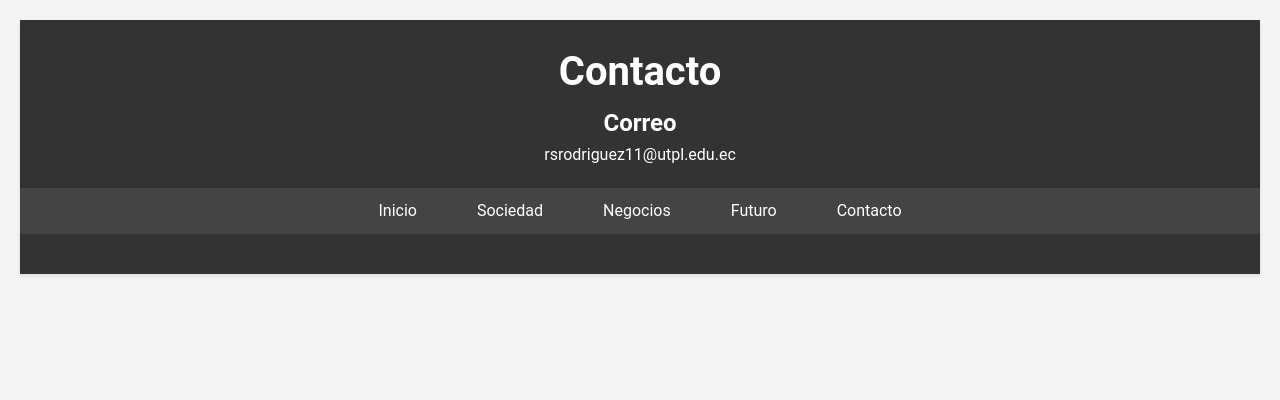
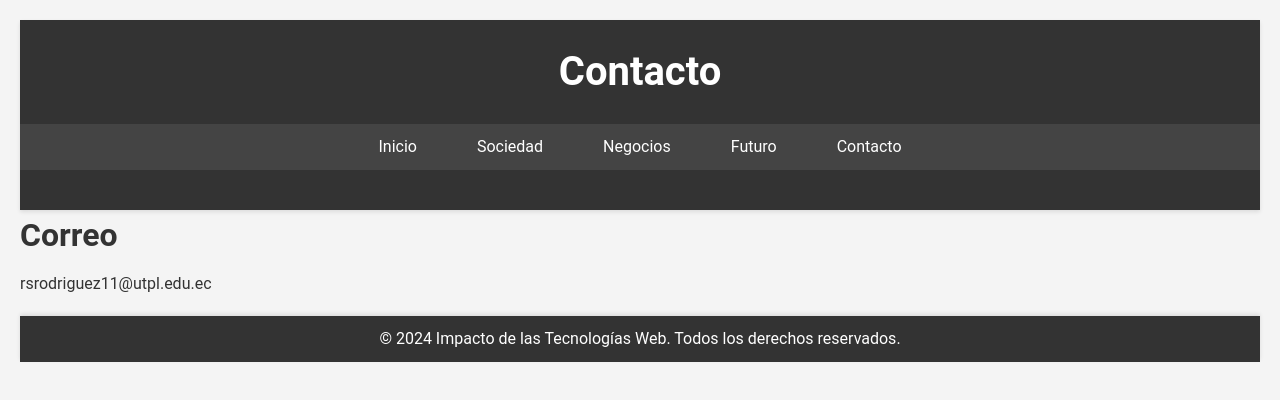
Before and after one commit to Roberth122/tecnologias1, a plain HTML site: page Practica1/contacto.html in a window 1280 px wide. Drawn offline with Linux system fonts and the light colour scheme.

Commit message:
final stilos

```diff
--- a/Practica1/contacto.html
+++ b/Practica1/contacto.html
@@ -9,8 +9,8 @@
 <body>
     <header>
         <h1>Contacto</h1>
-        <h2>Correo</h2>
-        <p>rsrodriguez11@utpl.edu.ec</p>
+
+
 
         <nav>
             <ul>
@@ -18,4 +18,16 @@
                 <li><a href="sociedad.html">Sociedad</a></li>
                 <li><a href="negocios.html">Negocios</a></li>
                 <li><a href="futuro.html">Futuro</a></li>
-                <li><a href="contacto.html">Contacto</a
+                <li><a href="contacto.html">Contacto</a></li>
+            </ul>
+         </nav>
+     </header>
+                    <section>
+                        <h2>Correo</h2>
+                        <p>rsrodriguez11@utpl.edu.ec</p>
+                        </section>
+                     <footer>
+                            <p>&copy; 2024 Impacto de las Tecnologías Web. Todos los derechos reservados.</p>
+                    </footer>
+    </body>
+ </html>
```
Also changed, not shown: Practica1/negocios.html (+1 -0 lines).
